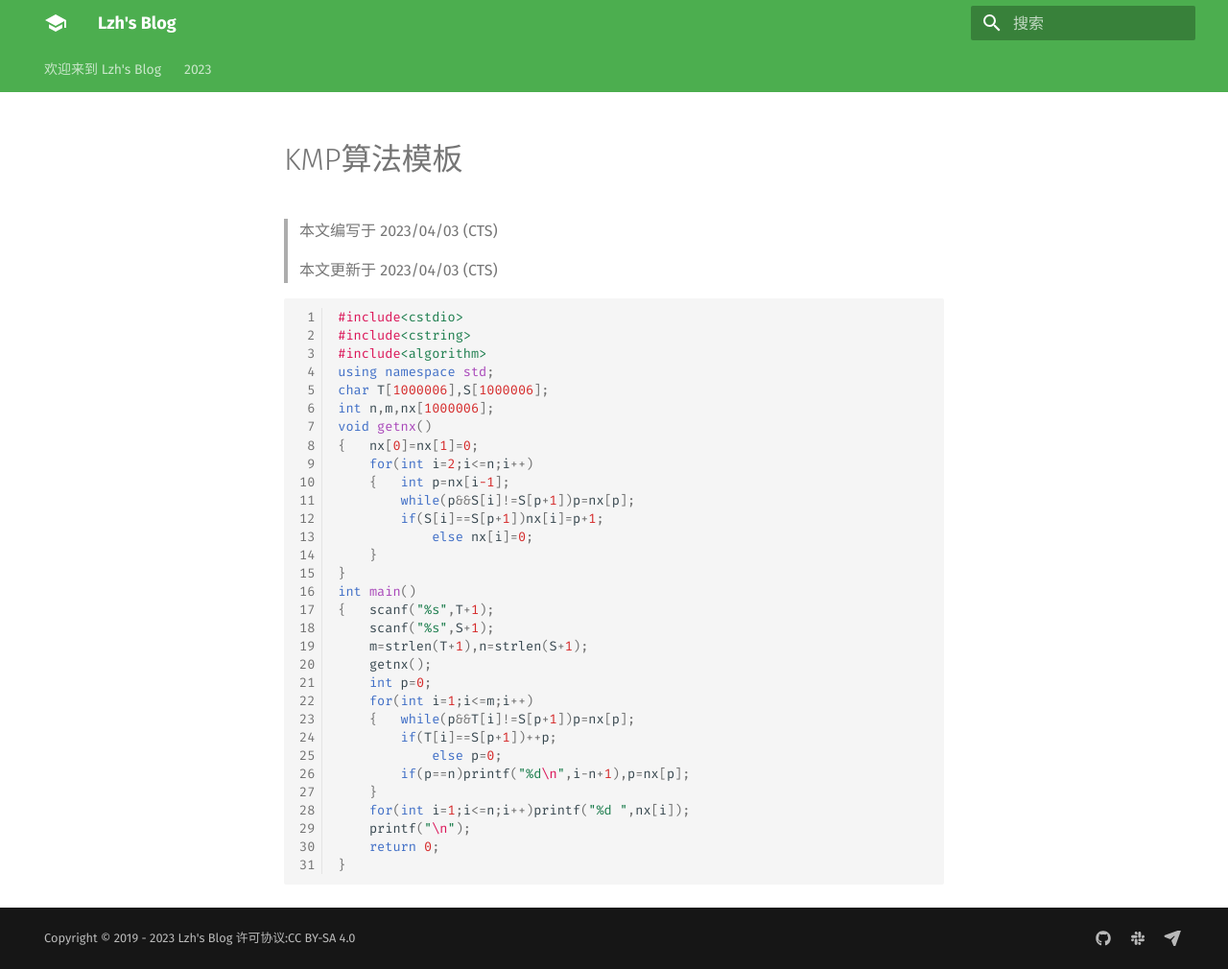
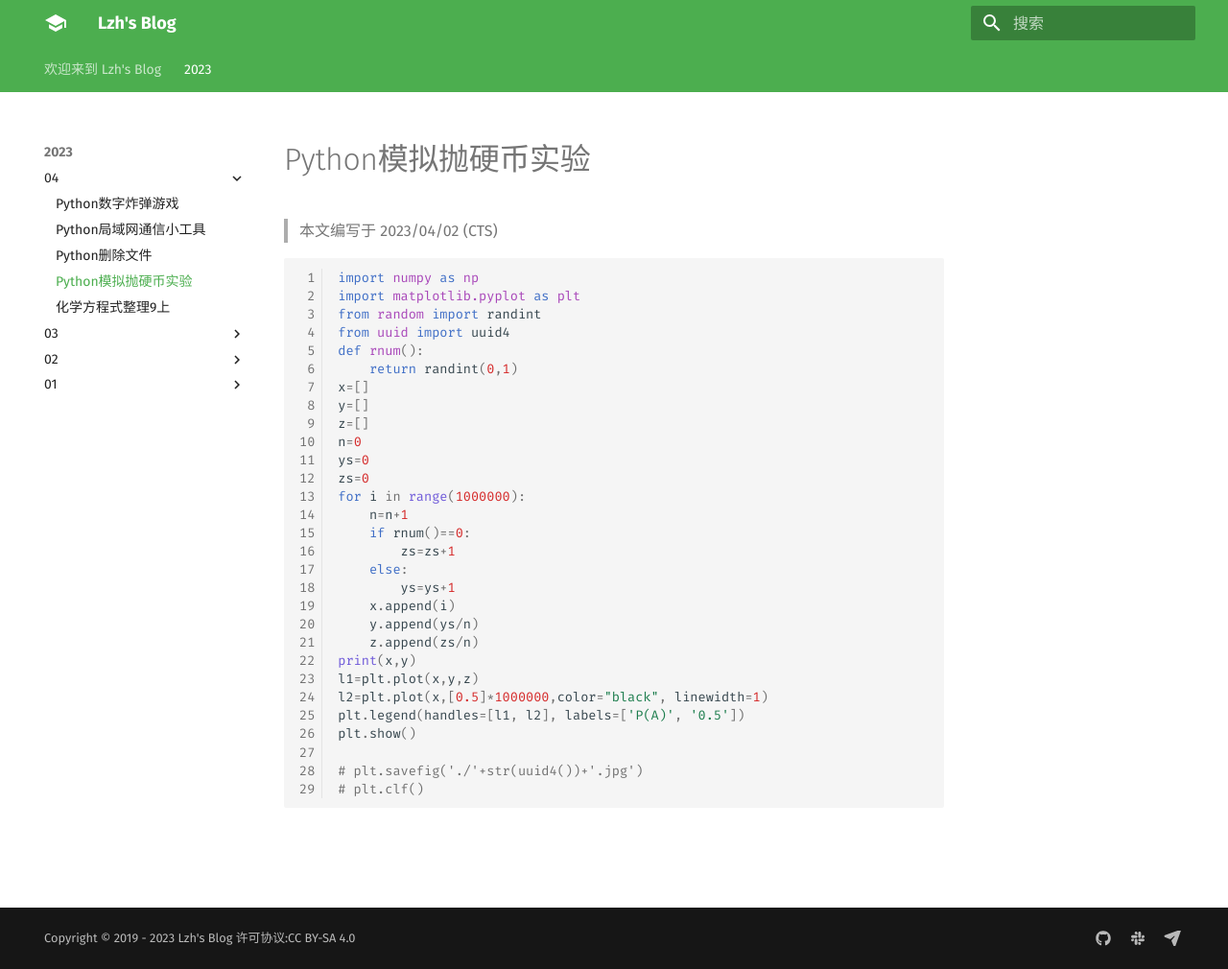
Before and after one commit to yuanjingsu/yuanjingsu.github.io, an MkDocs documentation site: the page built from docs/2023/04/2.md, in a window 1280 px wide and 1010 px high. Shown: the whole window at 96% size. Built offline with MkDocs 1.6.1 and Material for MkDocs 9.7.7, drawn with Linux system fonts in a browser that asks for light colours.

````diff
--- a/docs/2023/04/2.md
+++ b/docs/2023/04/2.md
@@ -1,40 +1,35 @@
-# KMP算法模板
+# Python模拟抛硬币实验
 
-> 本文编写于 2023/04/03 (CTS)
+> 本文编写于 2023/04/02 (CTS)
 
-> 本文更新于 2023/04/03 (CTS)
+```python
+import numpy as np
+import matplotlib.pyplot as plt
+from random import randint
+from uuid import uuid4
+def rnum():
+    return randint(0,1)
+x=[]
+y=[]
+z=[]
+n=0
+ys=0
+zs=0
+for i in range(1000000):
+    n=n+1
+    if rnum()==0:
+        zs=zs+1
+    else:
+        ys=ys+1
+    x.append(i)
+    y.append(ys/n)
+    z.append(zs/n)
+print(x,y)
+l1=plt.plot(x,y,z)
+l2=plt.plot(x,[0.5]*1000000,color="black", linewidth=1)
+plt.legend(handles=[l1, l2], labels=['P(A)', '0.5'])
+plt.show()
 
-```cpp
-#include<cstdio>
-#include<cstring>
-#include<algorithm>
-using namespace std;
-char T[1000006],S[1000006];
-int n,m,nx[1000006];
-void getnx()
-{	nx[0]=nx[1]=0;
-	for(int i=2;i<=n;i++)
-	{	int p=nx[i-1];
-		while(p&&S[i]!=S[p+1])p=nx[p];
-		if(S[i]==S[p+1])nx[i]=p+1;
-			else nx[i]=0;
-	}
-}
-int main()
-{	scanf("%s",T+1);
-	scanf("%s",S+1);
-	m=strlen(T+1),n=strlen(S+1);
-	getnx();
-	int p=0;
-	for(int i=1;i<=m;i++)
-	{	while(p&&T[i]!=S[p+1])p=nx[p];
-		if(T[i]==S[p+1])++p;
-			else p=0;
-		if(p==n)printf("%d\n",i-n+1),p=nx[p];
-	}
-	for(int i=1;i<=n;i++)printf("%d ",nx[i]);
-	printf("\n");
-	return 0;
-}
-
+# plt.savefig('./'+str(uuid4())+'.jpg')
+# plt.clf()
 ```
--- a/mkdocs.yml
+++ b/mkdocs.yml
@@ -8,6 +8,10 @@ nav:
   - index.md
   - "2023":
     - "04":
+      - 2023/04/5.md
+      - 2023/04/4.md
+      - 2023/04/3.md
+      - 2023/04/2.md
       - 2023/04/1.md
     - "03":
       - 2023/03/2.md
````
Also changed, not shown: docs/2023/04/1.md (+1 -3 lines), docs/2023/04/3.md (added, +43 -0 lines), docs/2023/04/4.md (added, +149 -0 lines), docs/2023/04/5.md (added, +59 -0 lines).
